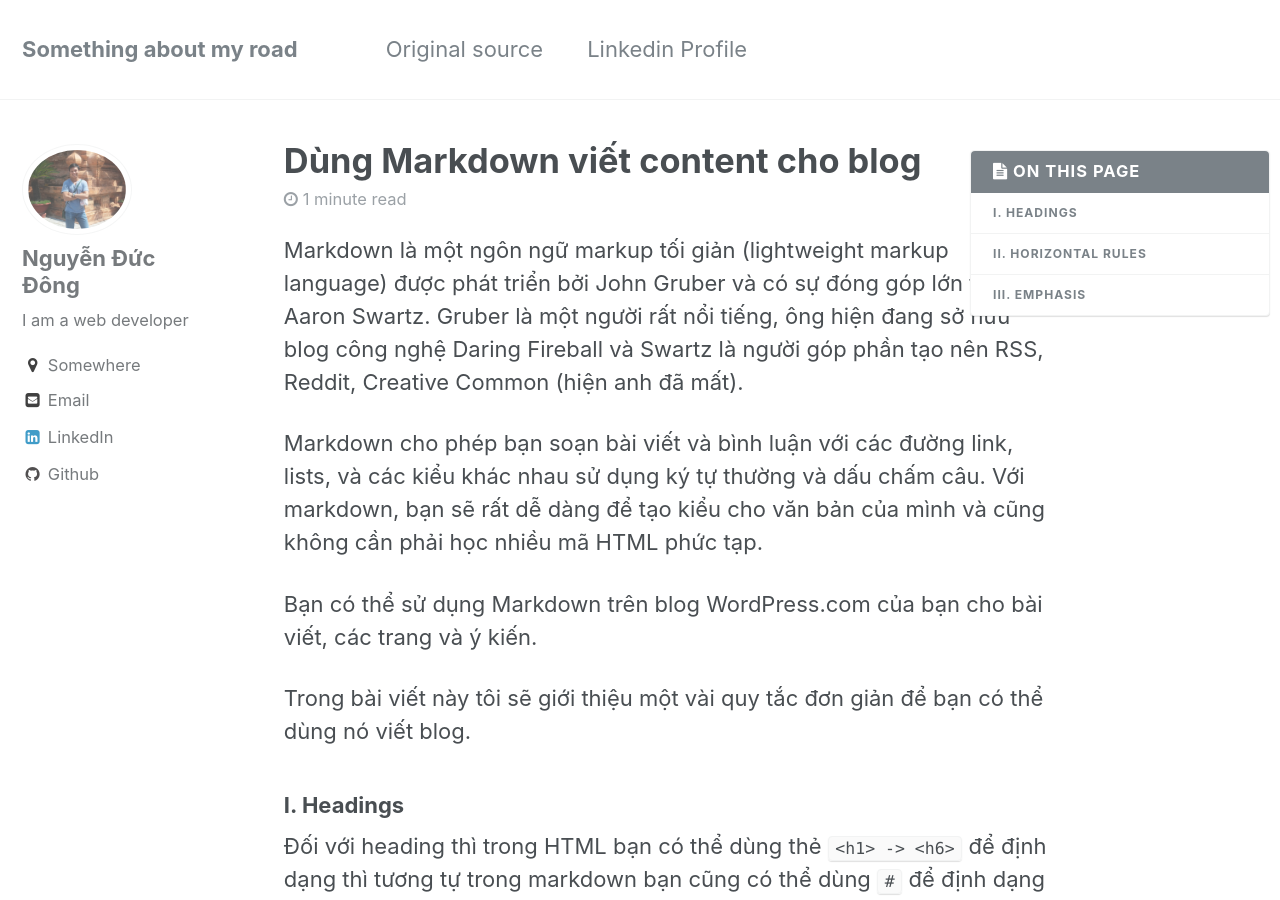
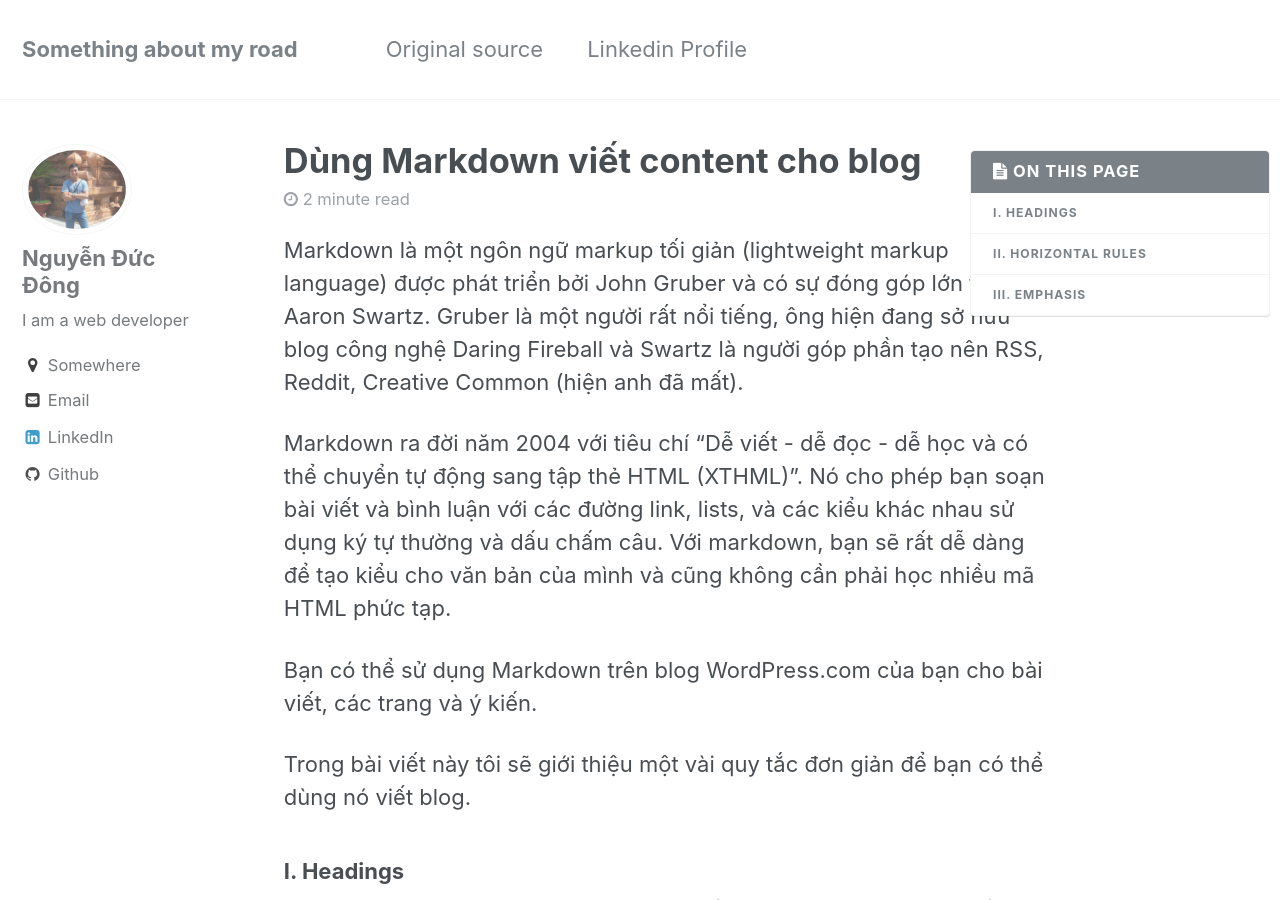
Before and after one commit to ducdongmg/ducdongmg.github.io, a Jekyll site: the page built from _posts/2016-10-17-markdown.md, in a window 1280 px wide and 900 px high. Built offline with Jekyll 4.4.1, drawn with Linux system fonts in a browser that asks for light colours; comment, search, counter and statistics services are not loaded; some of the changed text lies outside the part shown.

Commit message:
update markdown and add atom tuts

```diff
--- a/_posts/2016-10-17-markdown.md
+++ b/_posts/2016-10-17-markdown.md
@@ -5,15 +5,15 @@ desc: "markdown using"
 excerpt: "Markdown là một ngôn ngữ markup tối giản (lightweight markup language) được phát triển bởi John Gruber và có sự đóng góp lớn từ Aaron Swartz."
 keywords: "markdown"
 ---
+{% include toc %}
+
 Markdown là một ngôn ngữ markup tối giản (lightweight markup language) được phát triển bởi John Gruber và có sự đóng góp lớn từ Aaron Swartz. Gruber là một người rất nổi tiếng, ông hiện đang sở hữu blog công nghệ Daring Fireball và Swartz là người góp phần tạo nên RSS, Reddit, Creative Common (hiện anh đã mất).
 
-Markdown cho phép bạn soạn bài viết và bình luận với các đường link, lists, và các kiểu khác nhau sử dụng ký tự thường và dấu chấm câu. Với markdown, bạn sẽ rất dễ dàng để tạo kiểu cho văn bản của mình và cũng không cần phải học nhiều mã HTML phức tạp.
+Markdown ra đời năm 2004 với tiêu chí “Dễ viết - dễ đọc - dễ học và có thể chuyển tự động sang tập thẻ HTML (XTHML)”. Nó cho phép bạn soạn bài viết và bình luận với các đường link, lists, và các kiểu khác nhau sử dụng ký tự thường và dấu chấm câu. Với markdown, bạn sẽ rất dễ dàng để tạo kiểu cho văn bản của mình và cũng không cần phải học nhiều mã HTML phức tạp.
 
 Bạn có thể sử dụng Markdown trên blog WordPress.com của bạn cho bài viết, các trang và ý kiến.
 
 Trong bài viết này tôi sẽ giới thiệu một vài quy tắc đơn giản để bạn có thể dùng nó viết blog.
-
-{% include toc %}
 
 ### I. Headings
 
@@ -65,7 +65,7 @@ Trong markdown bạn cũng có thể tạo đường line ngang giống thẻ `<
 
 ### III. Emphasis
 1. Bold `<strong>`
-  Để bôi đậm 1 đoạn text thì ta dùng 2 dấu `*` cho mở và đóng đoạn text
+Để bôi đậm 1 đoạn text thì ta dùng 2 dấu `*` cho mở và đóng đoạn text
 
 ~~~
 **bold text**
```
Also changed, not shown: _posts/2016-10-21-atom.md (added, +15 -0 lines).
